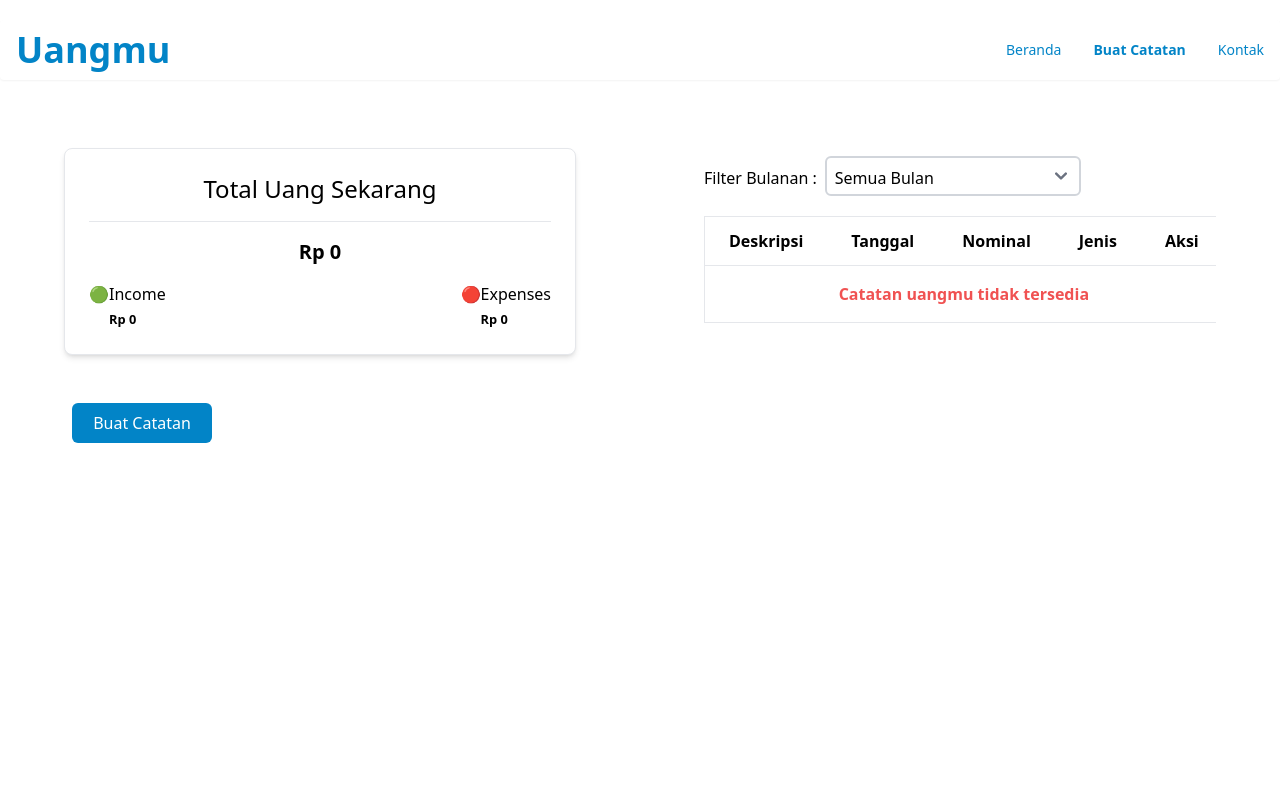
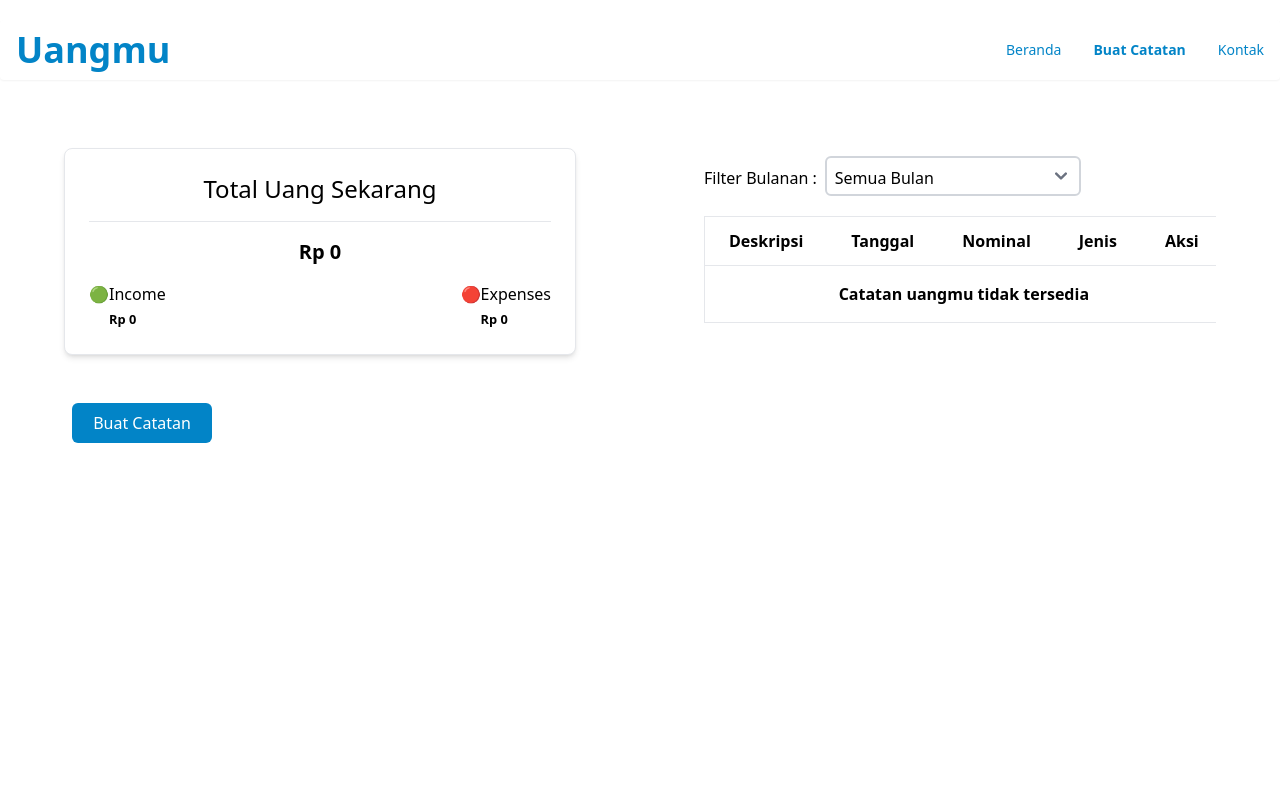
Before and after one commit to Anugerah20/Uangmu, a React (Vite) app: page /takenotes in a window 1280 px wide. Shown: the top 800 px of the page. Built offline with nearby package versions, Linux system fonts and the light colour scheme.

Commit message:
styling: update color text table

```diff
--- a/src/pages/TakeNotes.jsx
+++ b/src/pages/TakeNotes.jsx
@@ -266,7 +266,7 @@ const TakeNotes = () => {
                                         {selectMonth === 'Semua Bulan' ? (
                                              savedData.length === 0 ? (
                                                   <tr>
-                                                       <td colSpan="5" className="border font-bold p-4 text-red-500">
+                                                       <td colSpan="5" className="border font-bold p-4">
                                                             Catatan uangmu tidak tersedia
                                                        </td>
                                                   </tr>
@@ -284,7 +284,7 @@ const TakeNotes = () => {
                                         ) : (
                                              !savedData.some(data => new Date(data.tanggal).toLocaleString('id-ID', { month: 'long' }) === selectMonth) ? (
                                                   <tr>
-                                                       <td colSpan="5" className="border font-bold p-4 text-red-500">
+                                                       <td colSpan="5" className="border font-bold p-4">
                                                             Catatan uangmu tidak tersedia
                                                        </td>
                                                   </tr>
```
